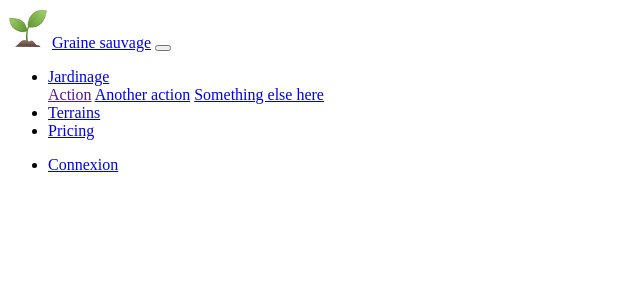
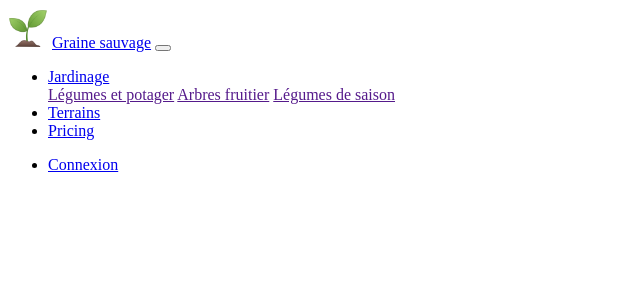
Before and after one commit to Tisserandmat/graine-sauvage, a Symfony app: template templates/layout.html.twig in a window 1280 px wide. Shown: the top 300 px of the page, without its empty margins (0-640 px from the left). Run offline with Twig, Linux system fonts and the light colour scheme; the template is opened without the code that fills it, so the values that code supplies are empty; some libraries are stand-ins or nearby versions.

Commit message:
Ajout de boostrap JS + quelques modification sur la navbar

```diff
--- a/assets/js/app.js
+++ b/assets/js/app.js
@@ -10,3 +10,7 @@
 
 // Need jQuery? Install it with "yarn add jquery", then uncomment to require it.
 // const $ = require('jquery');
+const $ = require('jquery');
+// this "modifies" the jquery module: adding behavior to it
+// the bootstrap module doesn't export/return anything
+require('bootstrap');
--- a/package.json
+++ b/package.json
@@ -8,6 +8,8 @@
         "eslint-plugin-import": "^2.18.2",
         "eslint-plugin-jsx-a11y": "^6.2.3",
         "eslint-plugin-react": "^7.14.3",
+        "jquery": "^3.5.1",
+        "popper.js": "^1.16.1",
         "sass-lint": "^1.13.1",
         "webpack-notifier": "^1.6.0"
     },
--- a/templates/navbar.html.twig
+++ b/templates/navbar.html.twig
@@ -17,9 +17,9 @@
                     Jardinage
                 </a>
                 <div class="dropdown-menu" aria-labelledby="navbarDropdownMenuLink">
-                    <a class="dropdown-item" href="">Action</a>
-                    <a class="dropdown-item" href="#">Another action</a>
-                    <a class="dropdown-item" href="#">Something else here</a>
+                    <a class="dropdown-item text-info" href="">Légumes et potager</a>
+                    <a class="dropdown-item text-info" href="">Arbres fruitier</a>
+                    <a class="dropdown-item text-info" href="">Légumes de saison</a>
                 </div>
             </li>
 
```
Also changed, not shown: 1 other file.
